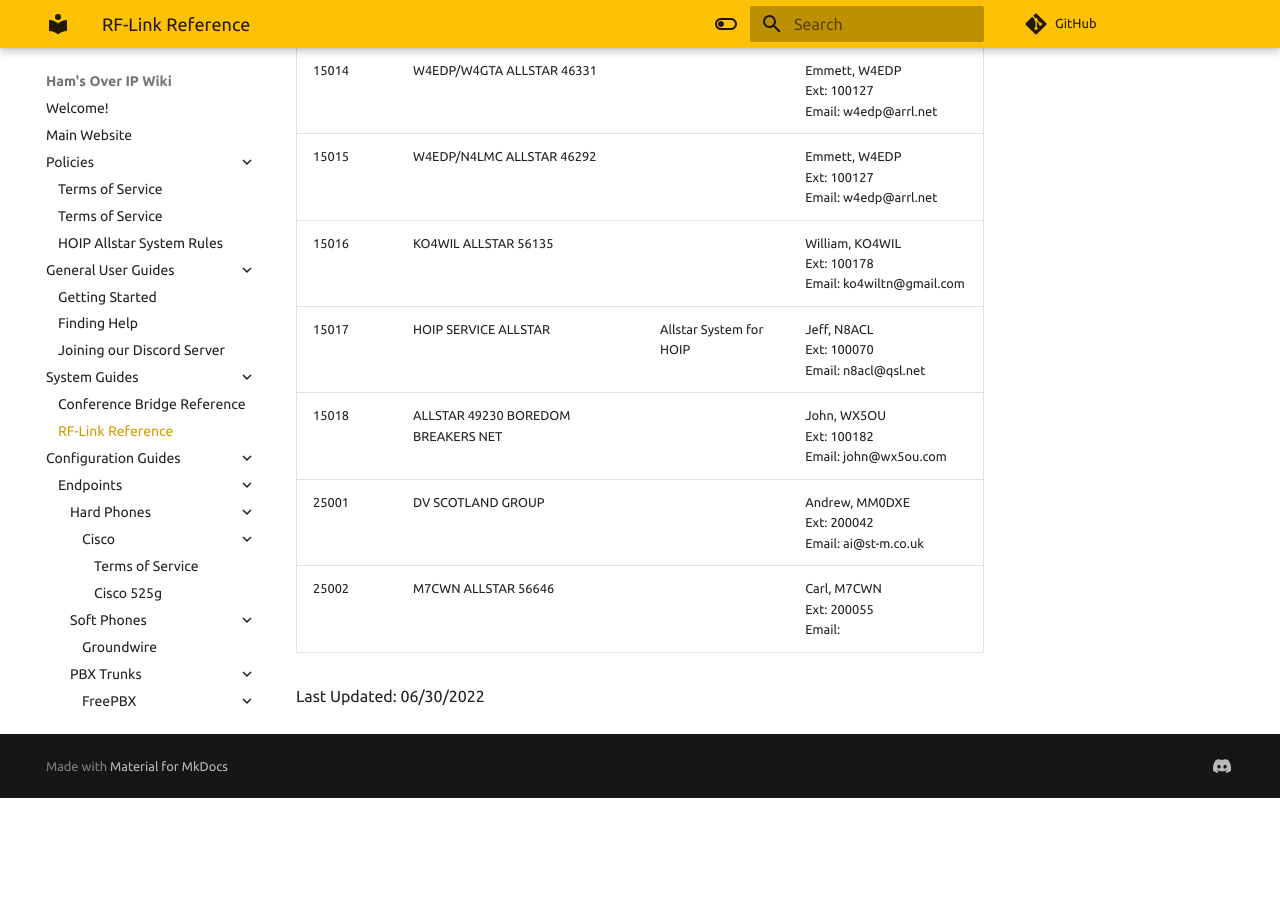
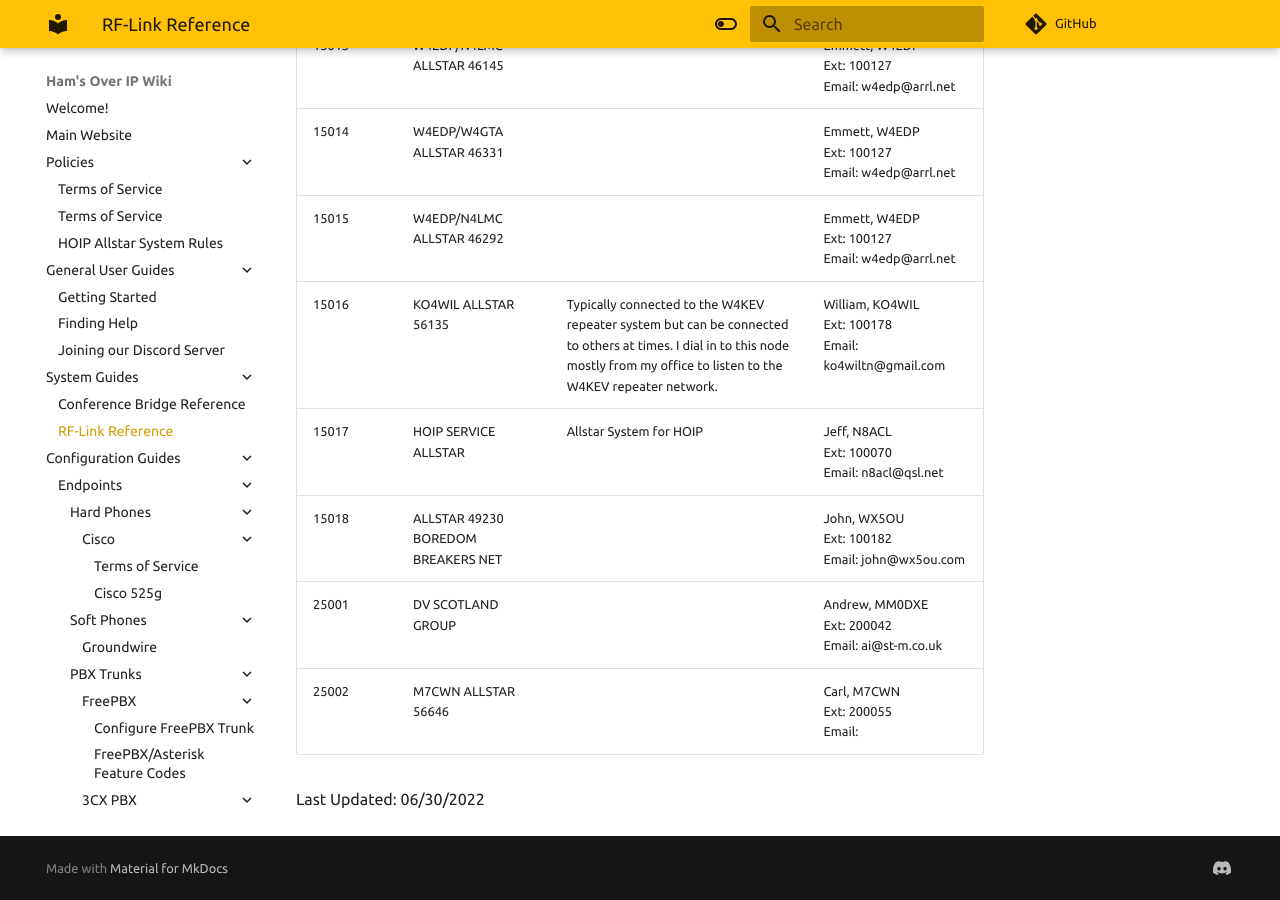
Before and after one commit to hamsoverip/wiki, an MkDocs documentation site: the page built from docs/other/rf-links-list.md, in a window 1280 px wide and 900 px high, scrolled down 1930 px. Built offline with MkDocs 1.6.1 and Material for MkDocs 9.7.7, drawn with Linux system fonts in a browser that asks for light colours; comment, search, counter and statistics services are not loaded; before the commit the page ends 2728 px from its top, so only the background shows below that.

Commit message:
Update RF-Links Reference 07022022 N8ACL

```diff
--- a/docs/other/rf-links-list.md
+++ b/docs/other/rf-links-list.md
@@ -31,7 +31,7 @@
 | 15013 |W4EDP/N4LMC ALLSTAR 46145 |  | Emmett, W4EDP</br>Ext: 100127</br>Email: w4edp@arrl.net |
 | 15014 |W4EDP/W4GTA ALLSTAR 46331 |  | Emmett, W4EDP</br>Ext: 100127</br>Email: w4edp@arrl.net |
 | 15015 |W4EDP/N4LMC ALLSTAR 46292 |  | Emmett, W4EDP</br>Ext: 100127</br>Email: w4edp@arrl.net |
-| 15016 |KO4WIL ALLSTAR 56135 |  | William, KO4WIL</br>Ext: 100178</br>Email: ko4wiltn@gmail.com |
+| 15016 |KO4WIL ALLSTAR 56135 | Typically connected to the W4KEV repeater system but can be connected to others at times. I dial in to this node mostly from my office to listen to the W4KEV repeater network.  | William, KO4WIL</br>Ext: 100178</br>Email: ko4wiltn@gmail.com |
 | 15017 |HOIP SERVICE ALLSTAR | Allstar System for HOIP | Jeff, N8ACL</br>Ext: 100070</br>Email: n8acl@qsl.net |
 | 15018 |ALLSTAR 49230 BOREDOM BREAKERS NET |  | John, WX5OU</br>Ext: 100182</br>Email: john@wx5ou.com |
 | 25001 |DV SCOTLAND GROUP |  | Andrew, MM0DXE </br>Ext: 200042</br>Email: ai@st-m.co.uk |
```
